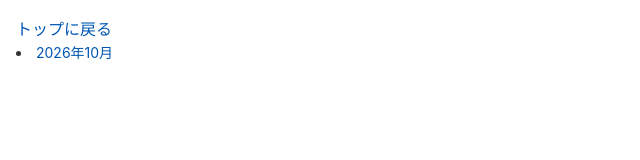
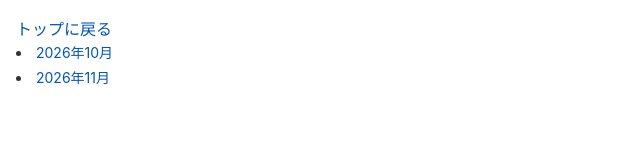
Before and after one commit to shimousaminato/ekimemo-data, a plain HTML site: page increaselank/index.html in a window 1280 px wide. Shown: the full height of the page, 0-640 px from the left. Drawn offline with Linux system fonts and the light colour scheme.

Commit message:
Update index.html

```diff
--- a/increaselank/index.html
+++ b/increaselank/index.html
@@ -6,5 +6,6 @@
   <body>
     <a href="/ekimemo-data/index.html">トップに戻る</a>
     <li><a href="/ekimemo-data/increaselank/202610.html">2026年10月</a></li>
+    <li><a href="/ekimemo-data/increaselank/202611.html">2026年11月</a></li>
   </body>
 </html>
```
